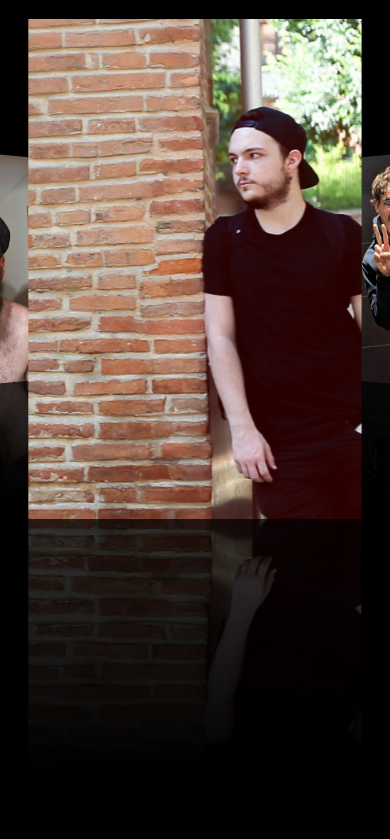
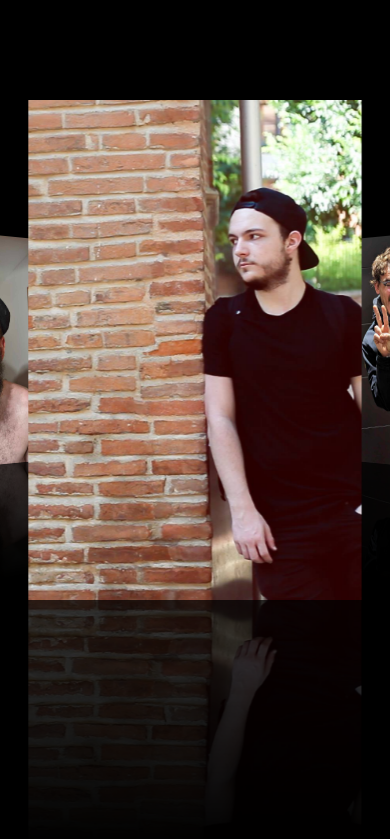
Before and after one commit to Arcades2/riflon-cs2, a website: page index.html in a window 390 px wide. Drawn offline with nearby package versions, Linux system fonts and the light colour scheme.

Commit message:
responsiveness + more tailwind

```diff
--- a/index.html
+++ b/index.html
@@ -8,8 +8,10 @@
     <link href="style.css" rel="stylesheet" />
     <script src="https://cdn.tailwindcss.com"></script>
   </head>
-  <body>
-    <div class="box">
+  <body class="bg-black transition duration-1000 ease-in">
+    <div class="container mx-auto flex flex-col items-center justify-between h-[100vh]">
+
+    <div class="box h-[300px] w-[200px] mt-[200px] relative">
       <h1 class="text-8xl font-extrabold leading-none tracking-tight text-yellow-600">
         We need you
       </h1>
@@ -23,7 +25,7 @@
       <span style="--i: 8"><img src="assets/shogo.jpeg" /></span>
     </div>
 
-    <div class="bottom-text text-lg">
+    <div class="text-lg p-2 text-center text-balance" style="text-wrap: balance">
       <p>
         Tu as été choisis parmis les meilleurs pour reformer la line-up CS des Riflons.
         Félicitations.
@@ -39,6 +41,7 @@
       <br /><a href="https://discord.gg/YkEFugX3" id="disc" target="_blank" class="text-2xl"
         >Discord</a
       >
+    </div>
     </div>
   </body>
   <script>
--- a/style.css
+++ b/style.css
@@ -1,17 +1,4 @@
-body {
-  display: flex;
-  flex-direction: column;
-  justify-content: center;
-  align-items: center;
-  min-height: 100vh;
-  background-color: black;
-  transition: background-color 1s ease;
-}
-
 .box {
-  position: relative;
-  width: 200px;
-  height: 300px;
   transform-style: preserve-3d;
   animation: animate 20s linear infinite;
 }
@@ -45,7 +32,3 @@ body {
   height: 100%;
   object-fit: cover;
 }
-
-.bottom-text {
-  margin-top: 12%;
-}
```
